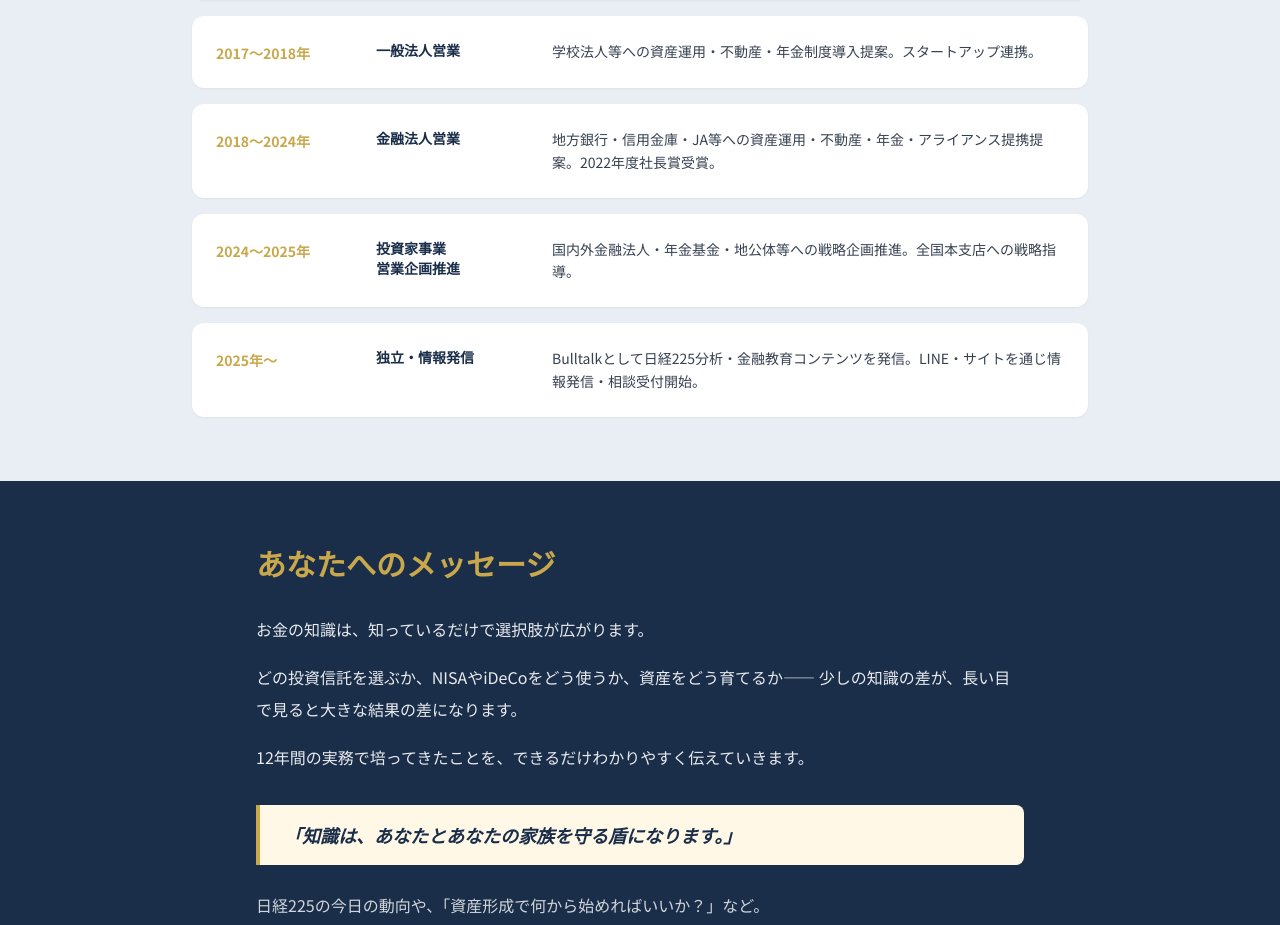
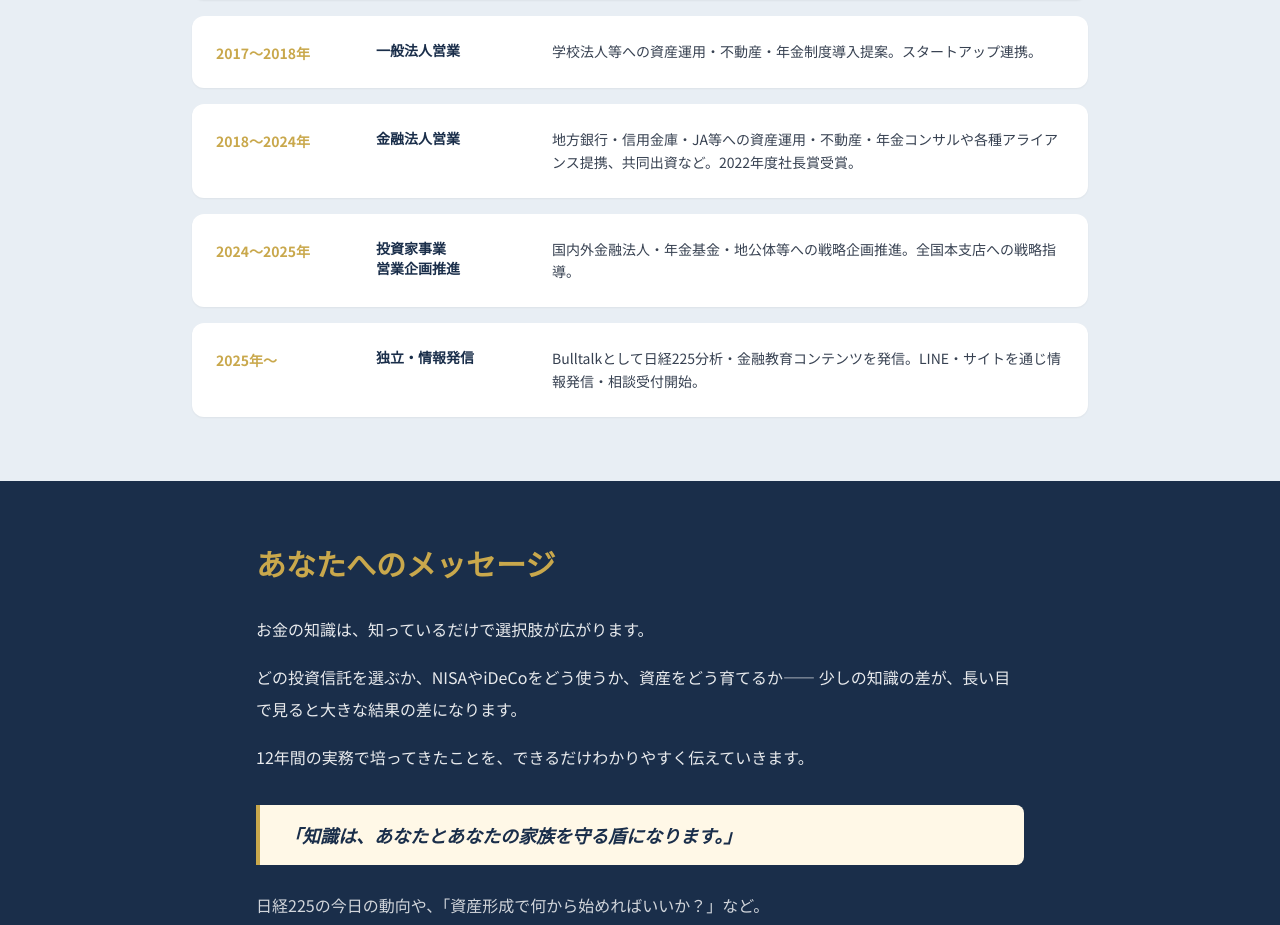
Before and after one commit to tanima3232-eng/bulltalk, a Next.js app: page /about in a window 1280 px wide. Shown: the part 2820-3745 px from the top of the page. Built offline with nearby package versions, Linux system fonts and the light colour scheme.

Commit message:
経歴ページ：金融法人営業期の職務説明を更新

```diff
--- a/app/about/page.tsx
+++ b/app/about/page.tsx
@@ -23,7 +23,7 @@ const career = [
   {
     period: "2018〜2024年",
     area: "金融法人営業",
-    detail: "地方銀行・信用金庫・JA等への資産運用・不動産・年金・アライアンス提携提案。2022年度社長賞受賞。",
+    detail: "地方銀行・信用金庫・JA等への資産運用・不動産・年金コンサルや各種アライアンス提携、共同出資など。2022年度社長賞受賞。",
   },
   {
     period: "2024〜2025年",
```
